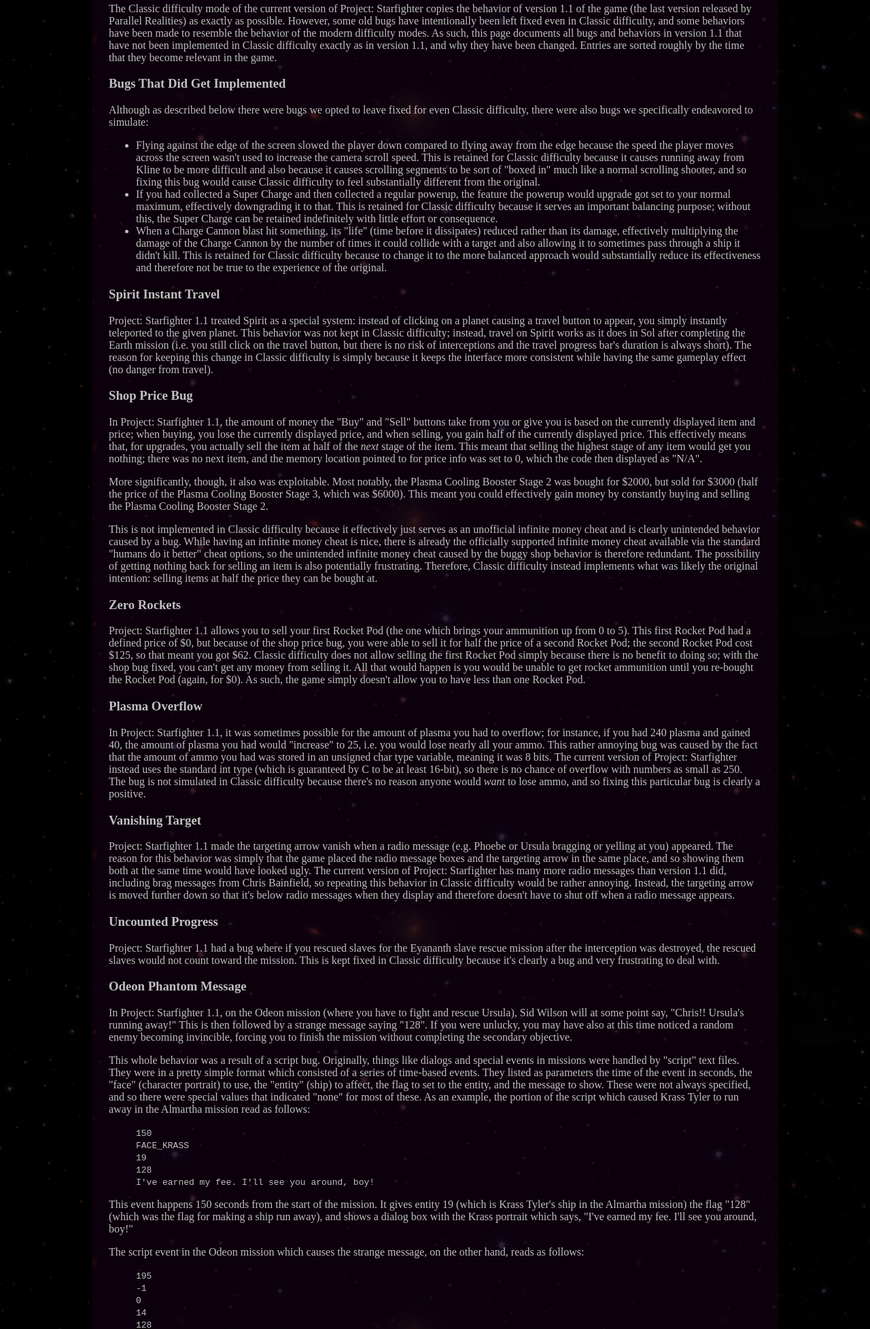
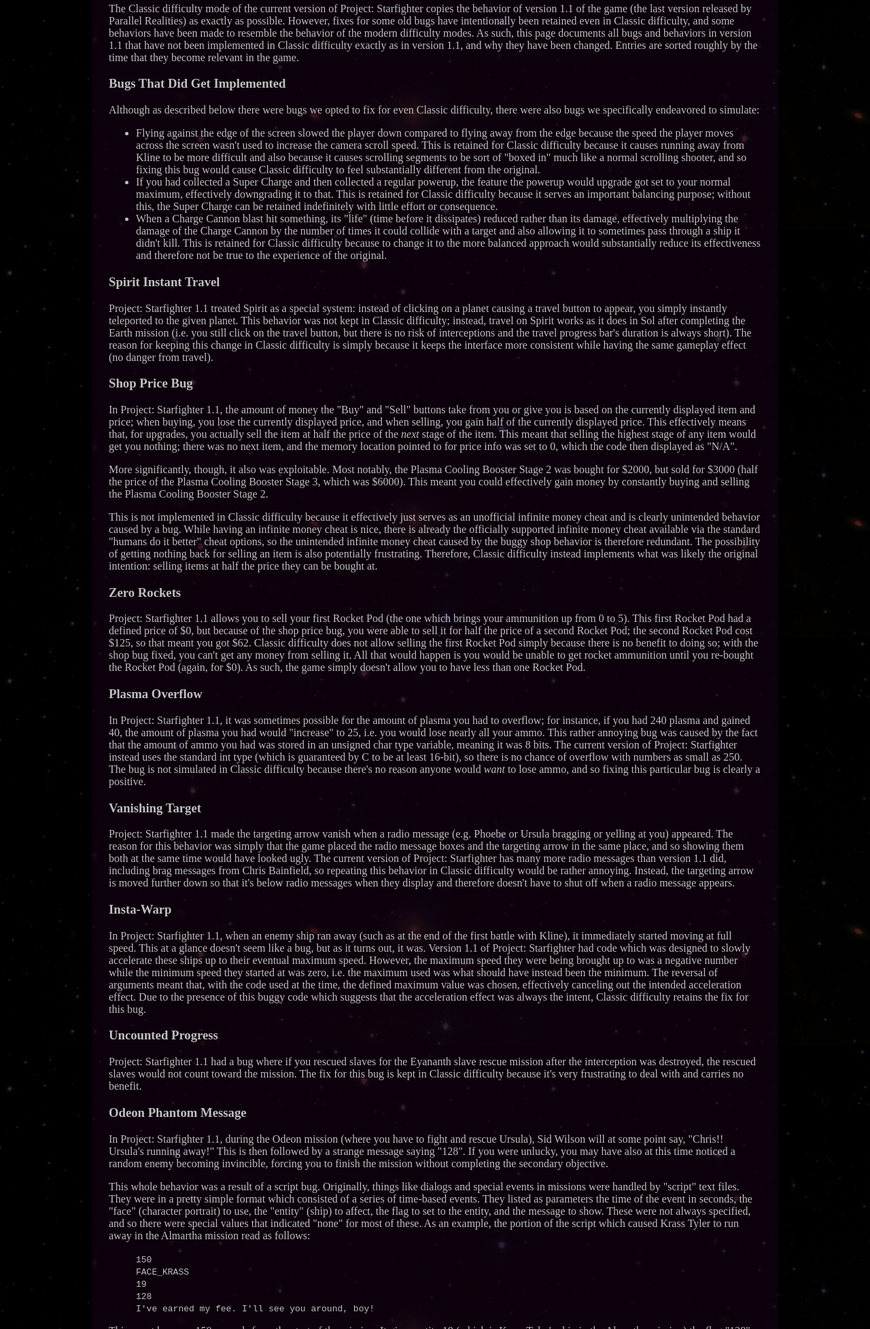
Before and after one commit to pr-starfighter/pr-starfighter.github.io, a plain HTML site: page old.html in a window 1280 px wide. Shown: the part 262-2217 px from the top of the page at 68% size. Drawn offline with Linux system fonts and the light colour scheme.

Commit message:
Added a note about the insta-warp bug

```diff
--- a/old.html
+++ b/old.html
@@ -27,10 +27,10 @@
 
     <main>
         <h2>Old Bugs and Behaviors</h2>
-        <p>The Classic difficulty mode of the current version of Project: Starfighter copies the behavior of version 1.1 of the game (the last version released by Parallel Realities) as exactly as possible. However, some old bugs have intentionally been left fixed even in Classic difficulty, and some behaviors have been made to resemble the behavior of the modern difficulty modes. As such, this page documents all bugs and behaviors in version 1.1 that have not been implemented in Classic difficulty exactly as in version 1.1, and why they have been changed. Entries are sorted roughly by the time that they become relevant in the game.</p>
+        <p>The Classic difficulty mode of the current version of Project: Starfighter copies the behavior of version 1.1 of the game (the last version released by Parallel Realities) as exactly as possible. However, fixes for some old bugs have intentionally been retained even in Classic difficulty, and some behaviors have been made to resemble the behavior of the modern difficulty modes. As such, this page documents all bugs and behaviors in version 1.1 that have not been implemented in Classic difficulty exactly as in version 1.1, and why they have been changed. Entries are sorted roughly by the time that they become relevant in the game.</p>
 
         <h3 id="implemented">Bugs That Did Get Implemented</h3>
-        <p>Although as described below there were bugs we opted to leave fixed for even Classic difficulty, there were also bugs we specifically endeavored to simulate:</p>
+        <p>Although as described below there were bugs we opted to fix for even Classic difficulty, there were also bugs we specifically endeavored to simulate:</p>
         <ul>
             <li>Flying against the edge of the screen slowed the player down compared to flying away from the edge because the speed the player moves across the screen wasn't used to increase the camera scroll speed. This is retained for Classic difficulty because it causes running away from Kline to be more difficult and also because it causes scrolling segments to be sort of "boxed in" much like a normal scrolling shooter, and so fixing this bug would cause Classic difficulty to feel substantially different from the original.</li>
             <li>If you had collected a Super Charge and then collected a regular powerup, the feature the powerup would upgrade got set to your normal maximum, effectively downgrading it to that. This is retained for Classic difficulty because it serves an important balancing purpose; without this, the Super Charge can be retained indefinitely with little effort or consequence.</li>
@@ -41,7 +41,7 @@
         <p>Project: Starfighter 1.1 treated Spirit as a special system: instead of clicking on a planet causing a travel button to appear, you simply instantly teleported to the given planet. This behavior was not kept in Classic difficulty; instead, travel on Spirit works as it does in Sol after completing the Earth mission (i.e. you still click on the travel button, but there is no risk of interceptions and the travel progress bar's duration is always short). The reason for keeping this change in Classic difficulty is simply because it keeps the interface more consistent while having the same gameplay effect (no danger from travel).</p>
 
         <h3 id="price">Shop Price Bug</h3>
-        <p>In Project: Starfighter 1.1, the amount of money the "Buy" and "Sell" buttons take from you or give you is based on the currently displayed item and price; when buying, you lose the currently displayed price, and when selling, you gain half of the currently displayed price. This effectively means that, for upgrades, you actually sell the item at half of the <em>next</em> stage of the item. This meant that selling the highest stage of any item would get you nothing; there was no next item, and the memory location pointed to for price info was set to 0, which the code then displayed as "N/A".</p>
+        <p>In Project: Starfighter 1.1, the amount of money the "Buy" and "Sell" buttons take from you or give you is based on the currently displayed item and price; when buying, you lose the currently displayed price, and when selling, you gain half of the currently displayed price. This effectively means that, for upgrades, you actually sell the item at half the price of the <em>next</em> stage of the item. This meant that selling the highest stage of any item would get you nothing; there was no next item, and the memory location pointed to for price info was set to 0, which the code then displayed as "N/A".</p>
         <p>More significantly, though, it also was exploitable. Most notably, the Plasma Cooling Booster Stage 2 was bought for $2000, but sold for $3000 (half the price of the Plasma Cooling Booster Stage 3, which was $6000). This meant you could effectively gain money by constantly buying and selling the Plasma Cooling Booster Stage 2.</p>
         <p>This is not implemented in Classic difficulty because it effectively just serves as an unofficial infinite money cheat and is clearly unintended behavior caused by a bug. While having an infinite money cheat is nice, there is already the officially supported infinite money cheat available via the standard "humans do it better" cheat options, so the unintended infinite money cheat caused by the buggy shop behavior is therefore redundant. The possibility of getting nothing back for selling an item is also potentially frustrating. Therefore, Classic difficulty instead implements what was likely the original intention: selling items at half the price they can be bought at.</p>
 
@@ -54,11 +54,14 @@
         <h3 id="target">Vanishing Target</h3>
         <p>Project: Starfighter 1.1 made the targeting arrow vanish when a radio message (e.g. Phoebe or Ursula bragging or yelling at you) appeared. The reason for this behavior was simply that the game placed the radio message boxes and the targeting arrow in the same place, and so showing them both at the same time would have looked ugly. The current version of Project: Starfighter has many more radio messages than version 1.1 did, including brag messages from Chris Bainfield, so repeating this behavior in Classic difficulty would be rather annoying. Instead, the targeting arrow is moved further down so that it's below radio messages when they display and therefore doesn't have to shut off when a radio message appears.</p>
 
+        <h3 id="instawarp">Insta-Warp</h3>
+        <p>In Project: Starfighter 1.1, when an enemy ship ran away (such as at the end of the first battle with Kline), it immediately started moving at full speed. This at a glance doesn't seem like a bug, but as it turns out, it was. Version 1.1 of Project: Starfighter had code which was designed to slowly accelerate these ships up to their eventual maximum speed. However, the maximum speed they were being brought up to was a negative number while the minimum speed they started at was zero, i.e. the maximum used was what should have instead been the minimum. The reversal of arguments meant that, with the code used at the time, the defined maximum value was chosen, effectively canceling out the intended acceleration effect. Due to the presence of this buggy code which suggests that the acceleration effect was always the intent, Classic difficulty retains the fix for this bug.</p>
+
         <h3 id="uncounted">Uncounted Progress</h3>
-        <p>Project: Starfighter 1.1 had a bug where if you rescued slaves for the Eyananth slave rescue mission after the interception was destroyed, the rescued slaves would not count toward the mission. This is kept fixed in Classic difficulty because it's clearly a bug and very frustrating to deal with.</p>
+        <p>Project: Starfighter 1.1 had a bug where if you rescued slaves for the Eyananth slave rescue mission after the interception was destroyed, the rescued slaves would not count toward the mission. The fix for this bug is kept in Classic difficulty because it's very frustrating to deal with and carries no benefit.</p>
 
         <h3 id="odeon">Odeon Phantom Message</h3>
-        <p>In Project: Starfighter 1.1, on the Odeon mission (where you have to fight and rescue Ursula), Sid Wilson will at some point say, "Chris!! Ursula's running away!" This is then followed by a strange message saying "128". If you were unlucky, you may have also at this time noticed a random enemy becoming invincible, forcing you to finish the mission without completing the secondary objective.</p>
+        <p>In Project: Starfighter 1.1, during the Odeon mission (where you have to fight and rescue Ursula), Sid Wilson will at some point say, "Chris!! Ursula's running away!" This is then followed by a strange message saying "128". If you were unlucky, you may have also at this time noticed a random enemy becoming invincible, forcing you to finish the mission without completing the secondary objective.</p>
         <p>This whole behavior was a result of a script bug. Originally, things like dialogs and special events in missions were handled by "script" text files. They were in a pretty simple format which consisted of a series of time-based events. They listed as parameters the time of the event in seconds, the "face" (character portrait) to use, the "entity" (ship) to affect, the flag to set to the entity, and the message to show. These were not always specified, and so there were special values that indicated "none" for most of these. As an example, the portion of the script which caused Krass Tyler to run away in the Almartha mission read as follows:</p>
         <blockquote>
             <code>
```
